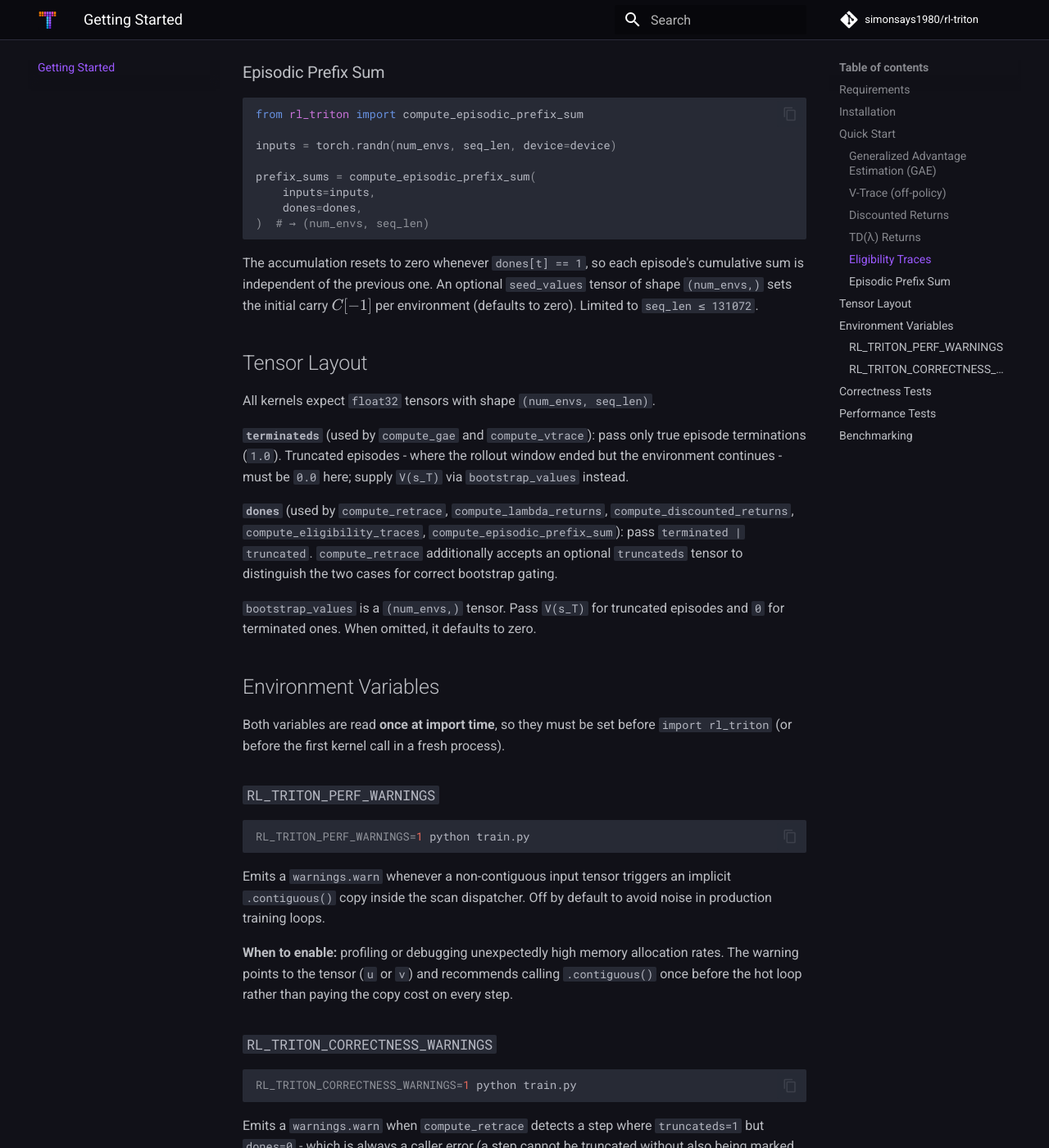
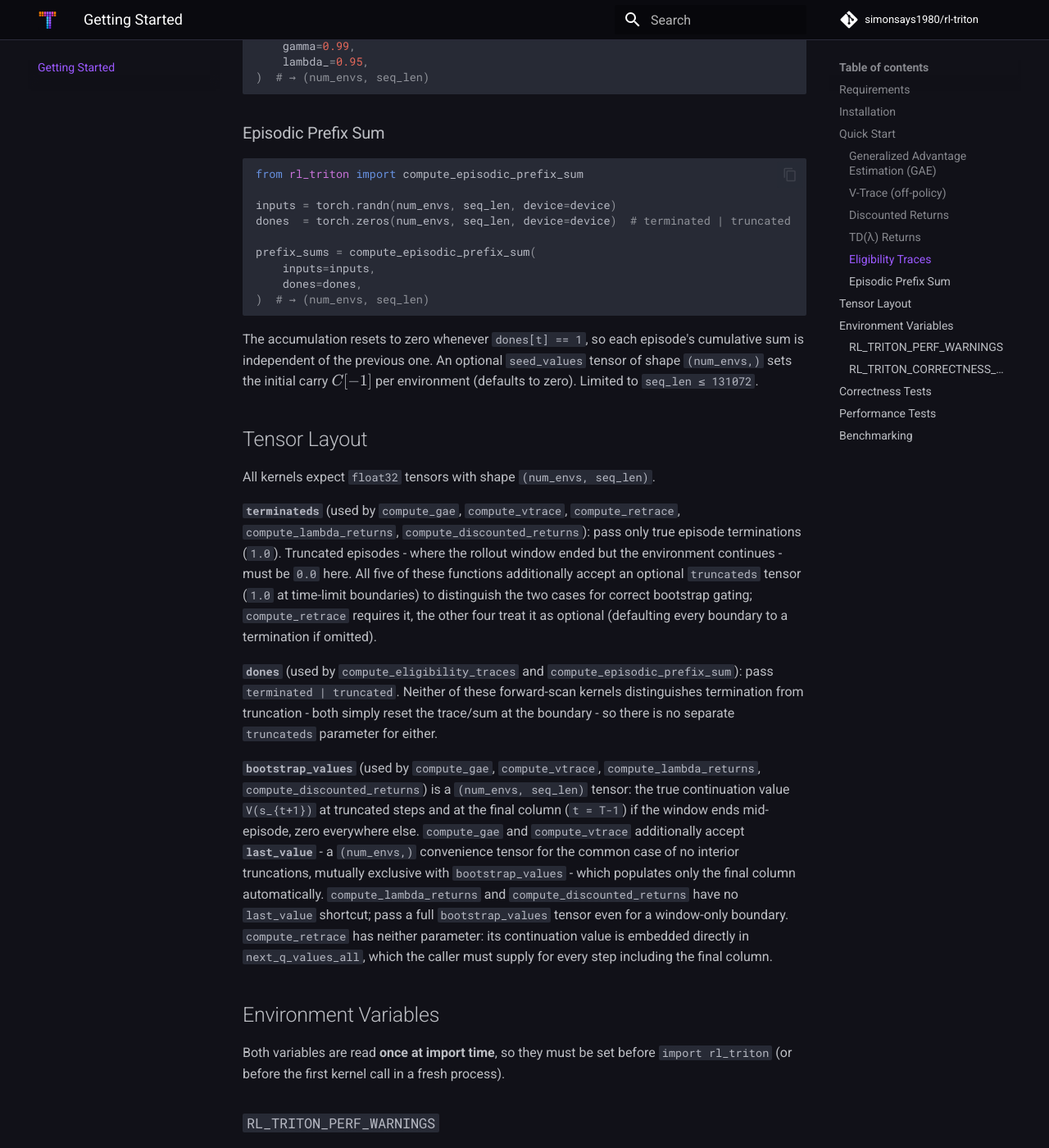
Before and after one commit to simonsays1980/rl-triton, an MkDocs documentation site: the page built from docs/getting-started.md, in a window 1280 px wide and 1400 px high, scrolled down 2505 px. Shown: the whole window at 82% size. Built offline with MkDocs 1.6.1 and Material for MkDocs 9.7.7, drawn with Linux system fonts in a browser that asks for light colours; comment, search, counter and statistics services are not loaded; some of the changed text lies outside the part shown.

Commit message:
docs: fix stale bootstrap docs, broken links, and empty benchmarks page
Corrects docs/kernels/gae.md and vtrace.md, which documented the
window-boundary bootstrap double-counting bug (fixed in 9efadb1) as
intentional design -- both claimed the bootstrap value enters the TD
residual AND seeds a nonzero scan carry. Now correctly state the carry is
always 0. Also corrects gae.md's chunked-scan claim, which described
chunk-to-chunk carry stitching that doesn't exist in the current code.

Fixes two broken anchor links in returns.md (MkDocs de-duplicates repeated
headings with an underscore, not a hyphen).

Fixes benchmarks.md rendering completely empty: its include directive
looked for a marker that promote()'s current output never writes.

Rewrites getting-started.md's API examples, which would have failed on
copy-paste: wrong bootstrap_values shape in two examples, and two others
called with a dones argument even though those functions take terminateds,
with dones never defined anywhere in the file. Also corrects the Tensor
Layout section's parameter/shape claims.

Updates index.md and getting-started.md's Benchmarking sections to describe
the actual stage -> unreleased.md -> promote workflow instead of a stale
claim that the README updates automatically.

Adds index.md's missing Performance tables by including the same region
from README.md that bench_release.py's manual paste-in workflow updates --
index.md was never wired to pick that content up at all.

Adds a CHANGELOG entry for the bootstrap fix, the new adoption-path
baselines, and the table column-ordering unification.

Verified via a full docs build: zero content warnings, down from 4 before
this change.

Signed-off-by: simonsays1980 <simon.zehnder@gmail.com>

````diff
--- a/docs/getting-started.md
+++ b/docs/getting-started.md
@@ -34,10 +34,10 @@
 num_envs, seq_len = 64, 512
 device = "cuda"
 
-rewards          = torch.randn(num_envs, seq_len, device=device)
-values           = torch.randn(num_envs, seq_len, device=device)
-terminateds      = torch.zeros(num_envs, seq_len, device=device)
-bootstrap_values = torch.zeros(num_envs, device=device)  # V(s_T) for truncated episodes
+rewards     = torch.randn(num_envs, seq_len, device=device)
+values      = torch.randn(num_envs, seq_len, device=device)
+terminateds = torch.zeros(num_envs, seq_len, device=device)
+last_value  = torch.zeros(num_envs, device=device)  # V(s_T); 0 if the window ends at a true termination
 
 advantages = compute_gae(
     rewards=rewards,
@@ -45,9 +45,11 @@
     terminateds=terminateds,
     gamma=0.99,
     lambda_=0.95,
-    bootstrap_values=bootstrap_values,
+    last_value=last_value,
 )  # → (num_envs, seq_len)
 ```
+
+`last_value` is the convenience form for the common case of no interior truncations -- see [Tensor Layout](#tensor-layout) below. For per-step truncations, pass a full `(num_envs, seq_len)` `bootstrap_values` tensor instead (mutually exclusive with `last_value`).
 
 ### V-Trace (off-policy)
 
@@ -66,7 +68,7 @@
     gamma=0.99,
     rho_bar=1.0,
     c_bar=1.0,
-    bootstrap_values=bootstrap_values,
+    last_value=last_value,
 )  # → (num_envs, seq_len), (num_envs, seq_len)
 ```
 
@@ -106,6 +106,7 @@
 from rl_triton import compute_eligibility_traces
 
 gradients = torch.randn(num_envs, seq_len, device=device)  # ∇_w V̂(s_t)
+dones     = torch.zeros(num_envs, seq_len, device=device)  # terminated | truncated
 
 traces = compute_eligibility_traces(
     gradients=gradients,
@@ -121,6 +122,7 @@
 from rl_triton import compute_episodic_prefix_sum
 
 inputs = torch.randn(num_envs, seq_len, device=device)
+dones  = torch.zeros(num_envs, seq_len, device=device)  # terminated | truncated
 
 prefix_sums = compute_episodic_prefix_sum(
     inputs=inputs,
@@ -134,11 +136,11 @@
 
 All kernels expect `float32` tensors with shape `(num_envs, seq_len)`.
 
-**`terminateds`** (used by `compute_gae` and `compute_vtrace`): pass only true episode terminations (`1.0`). Truncated episodes - where the rollout window ended but the environment continues - must be `0.0` here; supply `V(s_T)` via `bootstrap_values` instead.
+**`terminateds`** (used by `compute_gae`, `compute_vtrace`, `compute_retrace`, `compute_lambda_returns`, `compute_discounted_returns`): pass only true episode terminations (`1.0`). Truncated episodes - where the rollout window ended but the environment continues - must be `0.0` here. All five of these functions additionally accept an optional `truncateds` tensor (`1.0` at time-limit boundaries) to distinguish the two cases for correct bootstrap gating; `compute_retrace` requires it, the other four treat it as optional (defaulting every boundary to a termination if omitted).
 
-**`dones`** (used by `compute_retrace`, `compute_lambda_returns`, `compute_discounted_returns`, `compute_eligibility_traces`, `compute_episodic_prefix_sum`): pass `terminated | truncated`. `compute_retrace` additionally accepts an optional `truncateds` tensor to distinguish the two cases for correct bootstrap gating.
+**`dones`** (used by `compute_eligibility_traces` and `compute_episodic_prefix_sum`): pass `terminated | truncated`. Neither of these forward-scan kernels distinguishes termination from truncation - both simply reset the trace/sum at the boundary - so there is no separate `truncateds` parameter for either.
 
-`bootstrap_values` is a `(num_envs,)` tensor. Pass `V(s_T)` for truncated episodes and `0` for terminated ones. When omitted, it defaults to zero.
+**`bootstrap_values`** (used by `compute_gae`, `compute_vtrace`, `compute_lambda_returns`, `compute_discounted_returns`) is a `(num_envs, seq_len)` tensor: the true continuation value `V(s_{t+1})` at truncated steps and at the final column (`t = T-1`) if the window ends mid-episode, zero everywhere else. `compute_gae` and `compute_vtrace` additionally accept **`last_value`** - a `(num_envs,)` convenience tensor for the common case of no interior truncations, mutually exclusive with `bootstrap_values` - which populates only the final column automatically. `compute_lambda_returns` and `compute_discounted_returns` have no `last_value` shortcut; pass a full `bootstrap_values` tensor even for a window-only boundary. `compute_retrace` has neither parameter: its continuation value is embedded directly in `next_q_values_all`, which the caller must supply for every step including the final column.
 
 ## Environment Variables
 
@@ -198,7 +200,7 @@
 To reproduce the release benchmark numbers on your own GPU:
 
 ```bash
-python tests/bench_release.py --gpu "RTX 4090"
+python tests/bench_release.py --parent-sweep --gpu "RTX 2000 Ada"
 ```
 
-Omit `--gpu` to skip the header label. Add `--no-update` to print results without writing them back to the README.
+`--gpu` sets the label recorded in the output; omit it to auto-detect from `torch.cuda.get_device_name(0)`. This stages the results to `docs/benchmark-history/unreleased.md` for review - it never writes `benchmarks.md` directly. Add `--no-update` to print results to the console without staging anything. See [Contributing](contributing.md#adding-a-new-kernel) and the release workflow in `.github/workflows/gpu-tests.yml` for the full staging → promotion process.
````
Also changed, not shown: other parts of docs/getting-started.md (+2 -4 lines), CHANGELOG.md (+39 -0 lines), docs/benchmarks.md (+0 -1 lines), docs/index.md (+18 -4 lines), docs/kernels/gae.md (+9 -9 lines), docs/kernels/returns.md (+2 -2 lines), docs/kernels/vtrace.md (+8 -8 lines).
